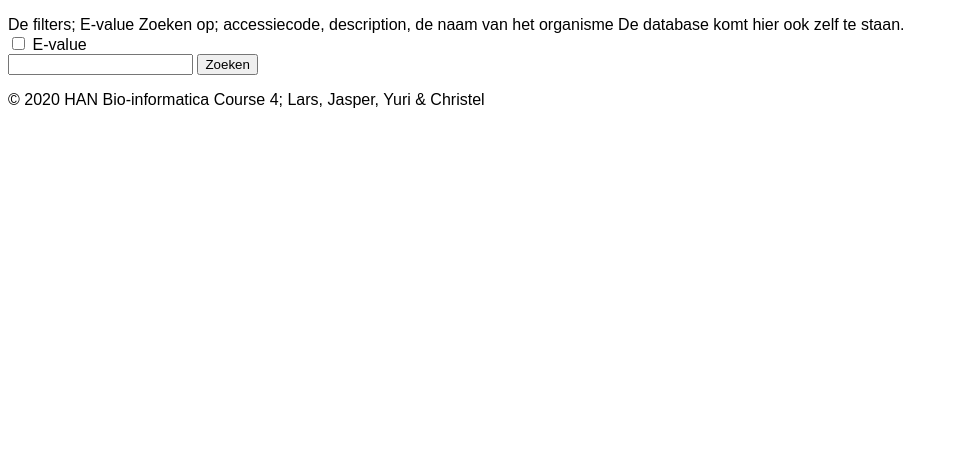
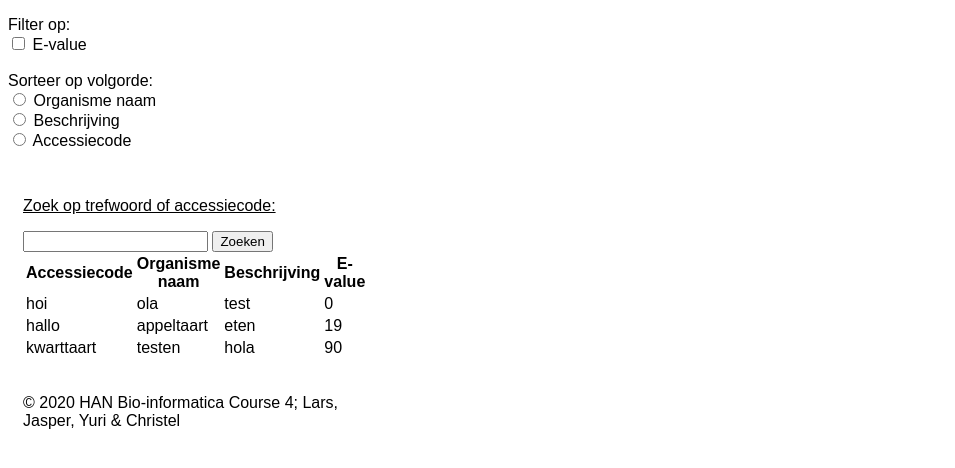
Before and after one commit to JasperVersantvoort/blok4afvink2, a Flask app: page /database.html in a window 1280 px wide. Shown: the part 54-522 px from the top of the page, without its empty margins (0-955 px from the left). Run offline with Flask 2, Linux system fonts and the light colour scheme; data that the repository does not hold is empty.

Commit message:
poging tot database connecten

```diff
--- a/application.py
+++ b/application.py
@@ -1,4 +1,5 @@
-from flask import Flask, render_template
+import mysql.connector
+from flask import Flask, render_template, request
 
 app = Flask(__name__)
 
@@ -6,6 +7,7 @@ app = Flask(__name__)
 @app.route('/')
 def website():
     return render_template("project.html")
+
 
 @app.route('/project.html')
 def website_home():
@@ -17,10 +19,45 @@ def site_over_ons():
     return render_template("over ons.html")
 
 
-@app.route('/database.html')
+@app.route('/database.html', methods=["POST", "GET"])
 def site_database():
-    return render_template("database.html")
+    if request.method == "POST":
+        zoeken = request.form.get("zoek", "")
+        rows = database(zoeken)
 
+        return render_template("database.html", database=rows,
+                               zoek=zoeken)
+
+    else:
+        rows = database("None")
+        return render_template("database.html", database=rows,
+                               zoek="None")
+
+
+def database(zoek):
+    """ haalt de description uit de ensembldb database
+     en filtert deze op het zoekwoord
+
+    :param zoek: Het ingegeven zoekwoord
+    :return: Een lijst met de juiste discriptions
+    """
+    print("zoek woord is:", zoek)
+    conn = mysql.connector.connect(host='hannl-hlo-bioinformatica'
+                                        '-mysqlsrv.mysql.database.azure.com',
+                                   user='mlfrg@hannl-hlo-bioinformatica-mysqlsrv',
+                                   password = 'chocolade45', db='mlfrg')
+    cursor = conn.cursor()
+    cursor.execute("select description from results")
+    rows = cursor.fetchall()
+    des = []
+    for row in rows:
+        if str(row) != "(None,)":
+            if zoek.upper() in str(row).upper() or zoek is 'None':
+                des.append(row)
+
+    cursor.close()
+    conn.close()
+    return des
 
 if __name__ == '__main__':
     app.run()
--- a/static/project.css
+++ b/static/project.css
@@ -1,3 +1,4 @@
+/* Dit is algemeen op de hele website */
 body {
     font-family: sans-serif;
     background-color: white;
@@ -27,5 +28,18 @@ body {
 
 .nav_links
 a:hover:not(.active) {
-  background-color: #111;
+  background-color: black;
 }
+
+/* Dit wordt gebruikt voor de kolommen in de database */
+.kolom {
+    float: left;
+    width: 25%;
+    padding: 15px;
+}
+
+.rij:after {
+    content: "";
+    display: table;
+    clear: both;
+}
--- a/templates/database.html
+++ b/templates/database.html
@@ -2,14 +2,83 @@
 {%  block title %}Database{% endblock %}
 {%  block content %}
     <p>
-        De filters; E-value
-        Zoeken op; accessiecode, description, de naam van het organisme
-        De database komt hier ook zelf te staan.
+    <!-- Dit zijn de filters -->
+        Filter op:
         <br>
         <input type="checkbox" value="E-value">
         <label for="E-value">E-value</label>
         <br>
-        <input type="text">
-        <button type="submit">Zoeken</button>
+
+        <br>
+        Sorteer op volgorde:
+        <br>
+        <input type="radio" name="sort" value="order by organism ASC">
+        <label>Organisme naam</label>
+        <br>
+        <input type="radio" name="sort" value="order by description ASC">
+        <label>Beschrijving</label>
+        <br>
+        <input type="radio" name="sort" value="order by accession_code ASC">
+        <label>Accessiecode</label>
+        <br>
+
+        <!-- De zoekbalk en de zoeknop -->
+
+        <div class="rij">
+            <div class="kolom">
+                <p><u>Zoek op trefwoord of accessiecode:</u></p>
+                <form class="zoeken">
+                    <input type="text" name="zoekwoord">
+                    <input type="submit" value="Zoeken">
+    <!-- de database -->
+
+        <table id="database">
+            <tr>
+                <th>Accessiecode</th>
+                <th>Organisme naam</th>
+                <th>Beschrijving</th>
+                <th>E-value</th>
+            </tr>
+            <tr>
+                <td>hoi</td>
+                <td>ola</td>
+                <td>test</td>
+                <td>0</td>
+            </tr>
+            <tr>
+                <td>hallo</td>
+                <td>appeltaart</td>
+                <td>eten</td>
+                <td>19</td>
+            </tr>
+            <tr>
+                <td>kwarttaart</td>
+                <td>testen</td>
+                <td>hola</td>
+                <td>90</td>
+            </tr>
+        </table>
+    <br>
+{#        <div class="rij">#}
+{#            <div class="kolom">#}
+{#                <h3>Accessiecode</h3>#}
+{#                <p>Hier kom de accessiecode te staan</p>#}
+{#            </div>#}
+{##}
+{#            <div class="kolom">#}
+{#                <h3>Organisme naam</h3>#}
+{#                <p>Hier kom de naam van het organisme te staan</p>#}
+{#            </div>#}
+{##}
+{#            <div class="kolom">#}
+{#                <h3>Beschrijving</h3>#}
+{#                <p>Hier kom de beschrijving te staan</p>#}
+{#            </div>#}
+{##}
+{#            <div class="kolom">#}
+{#                <h3>E-value</h3>#}
+{#                <p>Hier kom de e-value te staan</p>#}
+{#            </div>#}
+{#        </div>#}
     </p>
 {% endblock %}
--- a/templates/project.html
+++ b/templates/project.html
@@ -9,6 +9,7 @@
     {% endblock %}
 </head>
 
+<!-- De navigatiebalk wordt bovenin gemaakt -->
 <body>
     {% block body %}
     <nav>
```
